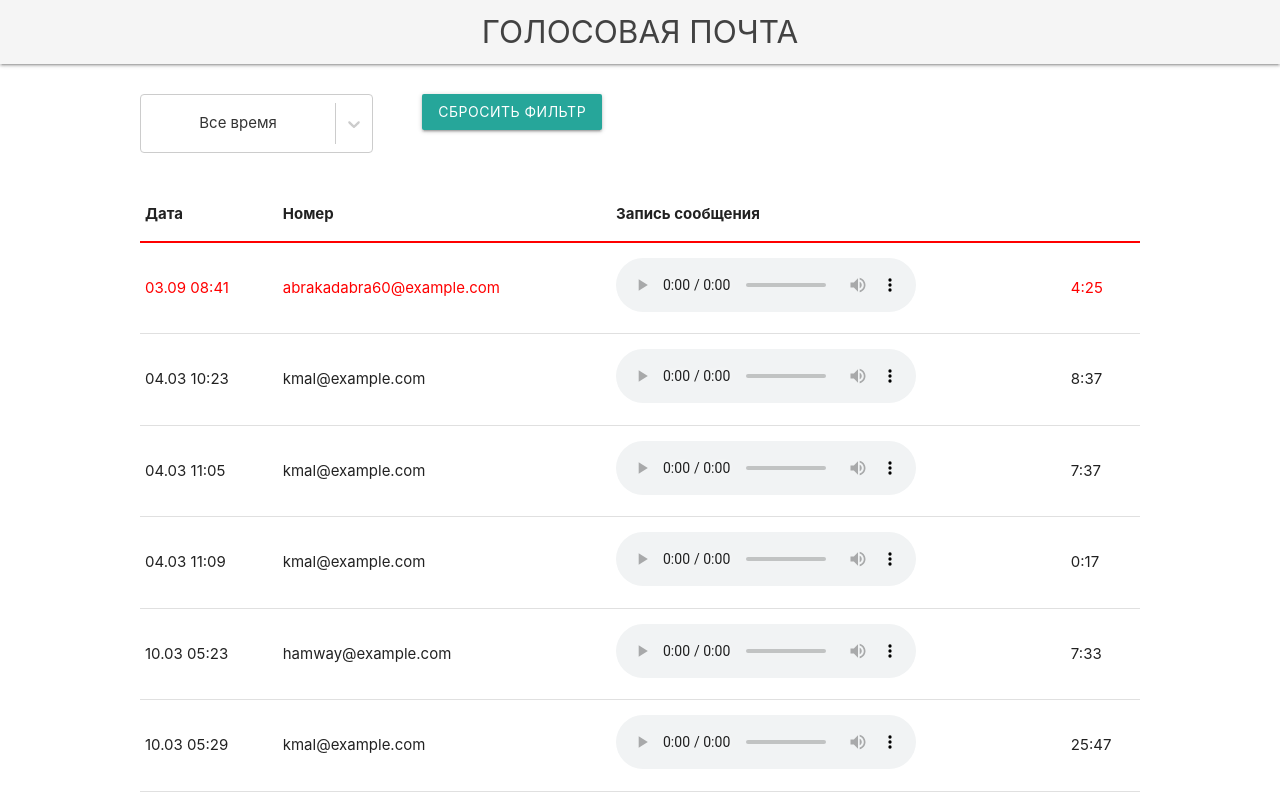
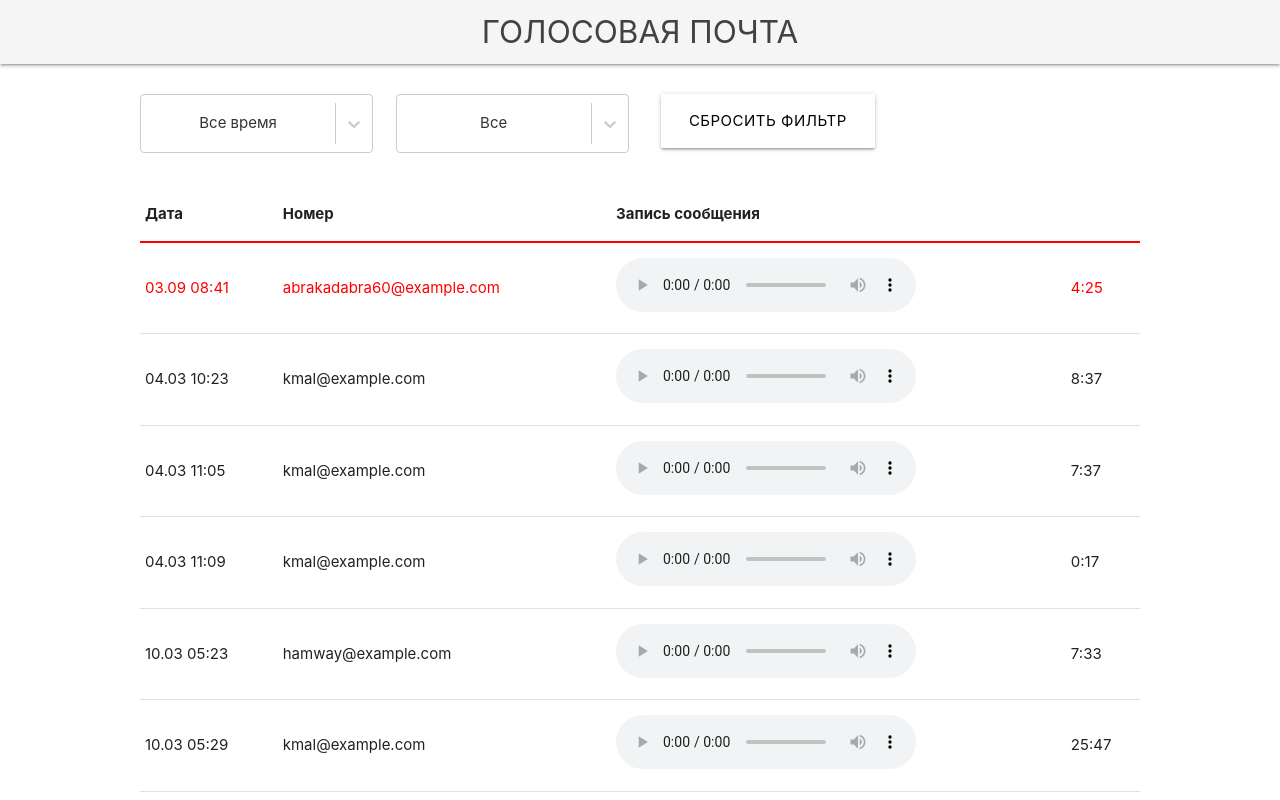
Before and after one commit to Konton022/react-voice-mail, a React (Create React App) app: page / in a window 1280 px wide. Shown: the top 800 px of the page. Built offline with nearby package versions, Linux system fonts and the light colour scheme.

Commit message:
add duration hook

```diff
--- a/src/components/FilterForm.jsx
+++ b/src/components/FilterForm.jsx
@@ -1,7 +1,15 @@
 import React, { useState, useEffect } from 'react';
 import Select from 'react-select';
 
-const FilterForm = ({ period, setPeriod, periodOptions }) => {
+const FilterForm = ({
+    period,
+    setPeriod,
+    periodOptions,
+    duration,
+    setDuration,
+    durationOptions,
+    handleResetFilter,
+}) => {
     return (
         <form className='col s12'>
             <div className='row'>
@@ -9,6 +17,7 @@ const FilterForm = ({ period, setPeriod, periodOptions }) => {
                     <Select
                         options={periodOptions}
                         defaultValue={period}
+                        value={period}
                         onChange={setPeriod}
                     />
                 </div>
@@ -20,18 +29,22 @@ const FilterForm = ({ period, setPeriod, periodOptions }) => {
                         value={phoneNumber}
                     />
                     <label htmlFor='phoneNumber'>Номер</label>
+                </div> */}
+                <div className='input-field col s3'>
+                    <Select
+                        options={durationOptions}
+                        defaultValue={duration}
+                        value={duration}
+                        onChange={setDuration}
+                    />
                 </div>
                 <div className='input-field col s3'>
-                        <input
-                            id='phoneNumber'
-                            type='text'
-                            className='validate'
-                            value={duration}
-                        />
-                        <label htmlFor='phoneNumber'>Длительность</label>
-                    </div> */}
-                <div className='input-field col s3'>
-                    <button className='btn reset-btn'>Сбросить фильтр</button>
+                    <button
+                        className='btn-large white black-text reset-btn'
+                        onClick={handleResetFilter}
+                    >
+                        Сбросить фильтр
+                    </button>
                 </div>
             </div>
         </form>
--- a/src/components/Messages.jsx
+++ b/src/components/Messages.jsx
@@ -24,7 +24,7 @@ const Messages = () => {
         label: 'Все время',
     });
     const [phoneNumber, setPhoneNumber] = useState('');
-    const [duration, setDuration] = useState('');
+    const [duration, setDuration] = useState({ value: 'all', label: 'Все' });
 
     const periodOptions = [
         { value: 'allPeriod', label: 'Все время' },
@@ -41,7 +41,12 @@ const Messages = () => {
         { value: '2016-02', label: 'За февраль 2016 года' },
         { value: '2016-01', label: 'За январь 2016 года' },
         { value: '2015', label: 'За 2015 год' },
-
+    ];
+    const durationOptions = [
+        { value: 'all', label: 'Все' },
+        { value: 60, label: 'До 1 минуты' },
+        { value: 120, label: 'До 2х минут' },
+        { value: 180, label: 'До 3х минут' },
     ];
 
     const paginate = (numberPage) => {
@@ -62,6 +67,11 @@ const Messages = () => {
         }
     };
 
+    const handleResetFilter = () => {
+        setFiltredMails(mails);
+        setPeriod({ value: 'allPeriod', label: 'Все время' });
+    };
+
     useEffect(() => {
         //for fetching data from server:
         // setLoadind(true)
@@ -80,23 +90,34 @@ const Messages = () => {
         setMails(jObj.Root.Data);
     }, []);
 
-    useEffect(()=> {
-        setFiltredMails(mails)
-    }, [mails])
+    useEffect(() => {
+        setFiltredMails(mails);
+    }, [mails]);
+    //set filter by duration
+    useEffect(() => {
+        if (duration.value === 'all') {
+            setFiltredMails(mails);
+            return;
+        }
+        setFiltredMails(mails.filter((item) => item.Duration >= duration));
+    }, [duration.value]);
 
     // set filter by period
     useEffect(() => {
-        console.log(period.value);
-        if (period.value === 'allPeriod'){
-            setFiltredMails(mails)
-            return
+        if (period.value === 'allPeriod') {
+            setFiltredMails(mails);
+            return;
         }
-        setFiltredMails(mails.filter(item=>
-           Date.parse(item.Received) >= Date.parse(`${period.value}-01`) && Date.parse(item.Received) <= Date.parse(`${period.value}-31`)
-
-        ))
-        setCurrentPage(1)
-
+        setFiltredMails(
+            mails.filter(
+                (item) =>
+                    Date.parse(item.Received) >=
+                        Date.parse(`${period.value}-01`) &&
+                    Date.parse(item.Received) <=
+                        Date.parse(`${period.value}-31`)
+            )
+        );
+        setCurrentPage(1);
     }, [period.value]);
 
     return (
@@ -105,6 +126,10 @@ const Messages = () => {
                 period={period}
                 setPeriod={setPeriod}
                 periodOptions={periodOptions}
+                duration={duration}
+                setDuration={setDuration}
+                durationOptions={durationOptions}
+                handleResetFilter={handleResetFilter}
             />
             <Table mails={currentMails} loading={loading} />
             <Pagination
```
Lines whose indentation alone changed are shown as unchanged.
